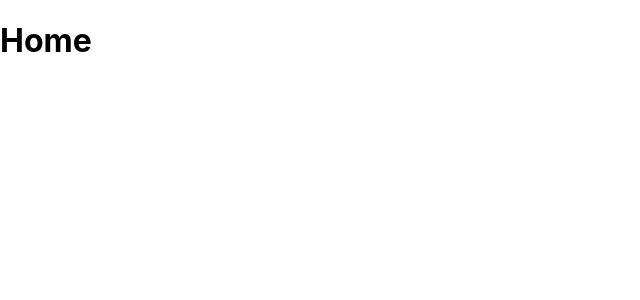
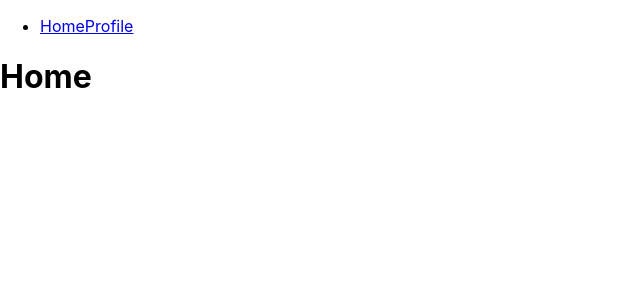
Before and after one commit to PeTiAitch/study_react_ps_auth0, a React (Create React App) app: page / in a window 1280 px wide. Shown: the top 300 px of the page, without its empty margins (0-640 px from the left). Built offline with nearby package versions, Linux system fonts and the light colour scheme.

Commit message:
03_05 Add Navigation Bar

```diff
--- a/src/App.js
+++ b/src/App.js
@@ -1,10 +1,12 @@
 import { Route } from "react-router-dom";
 import Home from "./Home";
 import Profile from "./Profile";
+import Nav from "./Nav";
 
 function App() {
   return (
     <>
+      <Nav />
       <Route path="/" component={Home} exact />
       <Route path="/profile" component={Profile} />
     </>
--- /dev/null
+++ b/src/Nav.js
@@ -0,0 +1,19 @@
+import React, { Component } from "react";
+import { Link } from "react-router-dom";
+
+class Nav extends Component {
+  render() {
+    return (
+      <nav>
+        <ul>
+          <li>
+            <Link to="/">Home</Link>
+            <Link to="/profile">Profile</Link>
+          </li>
+        </ul>
+      </nav>
+    );
+  }
+}
+
+export default Nav;
```
